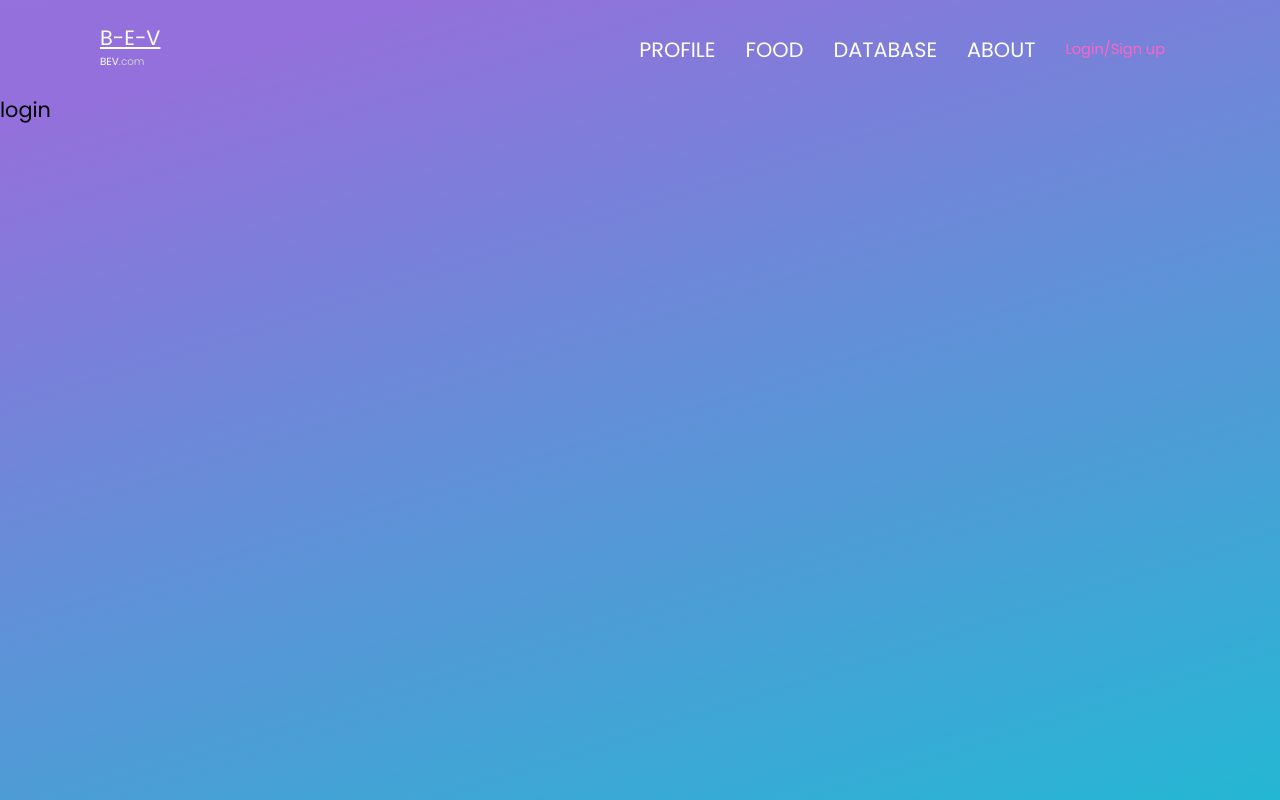
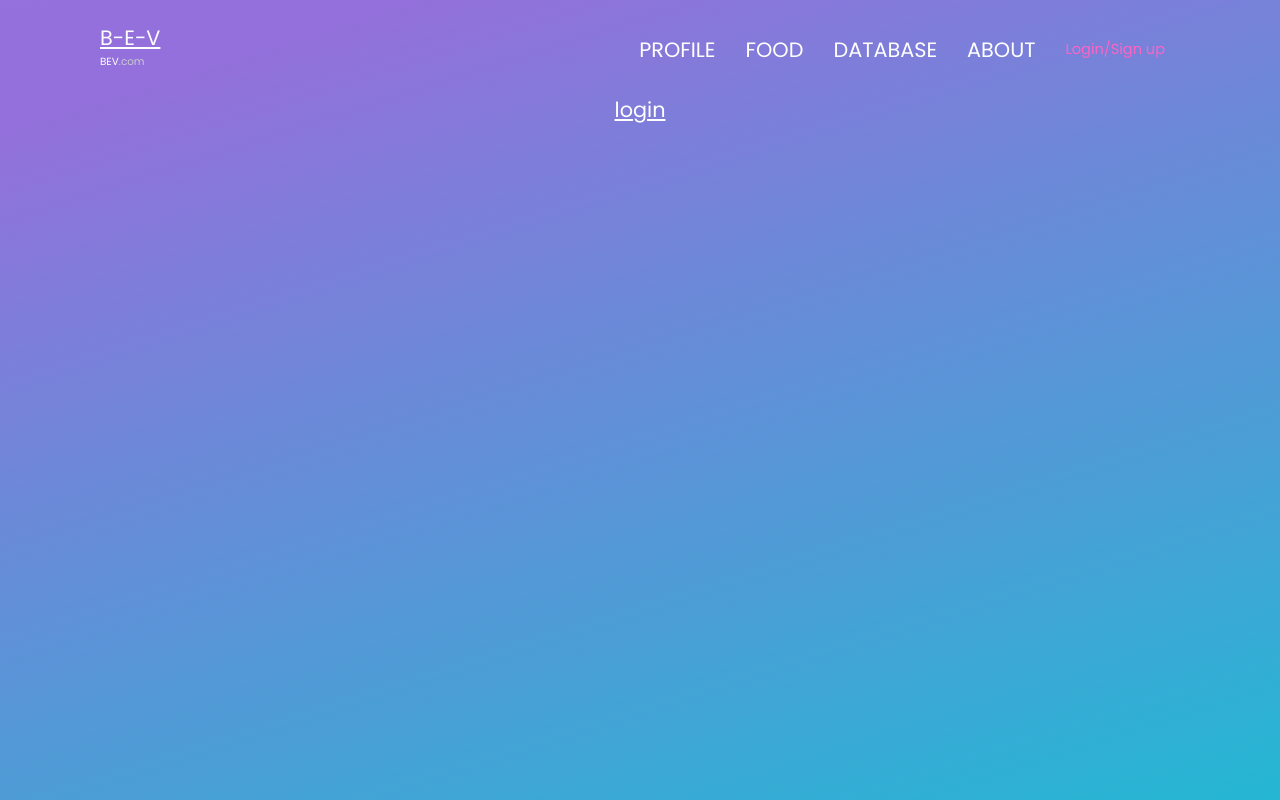
Before and after one commit to AD757/fe19tp2_lemon, a React (Create React App) app: page /login in a window 1280 px wide. Built offline with nearby package versions, Linux system fonts and the light colour scheme.

Commit message:
Update login.js

```diff
--- a/src/components/login.js
+++ b/src/components/login.js
@@ -4,7 +4,7 @@ export default class login extends Component {
     render() {
         return (
             <div>
-                login
+                <p>login</p>
             </div>
         )
     }
```
